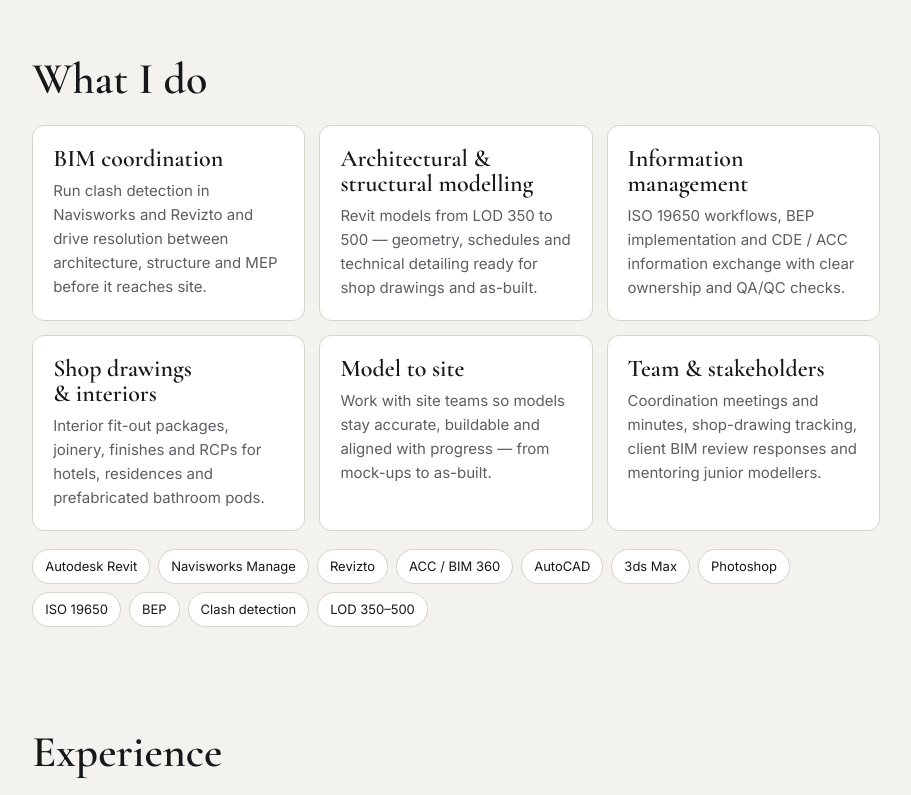
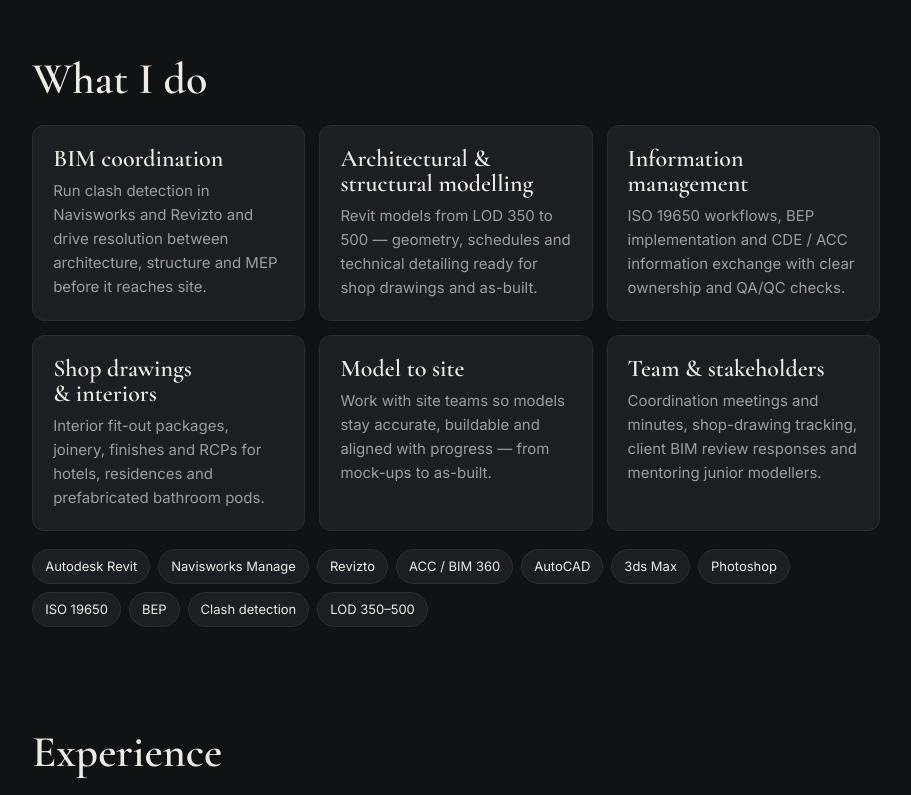
Before and after one commit to andreweshak/andreweshak.github.io, a plain HTML site: page index.html in a window 1280 px wide. Shown: the part 1160-1955 px from the top of the page, without its empty margins (349-1260 px from the left). Drawn offline with nearby package versions, Linux system fonts and the light colour scheme.

Commit message:
Make site dark by default and link each Credly badge
Co-Authored-By: Claude Opus 5.5 <noreply@anthropic.com>
Claude-Session: https://claude.ai/code/session_01Mi74nWocQpAZjdjfvAre9b

```diff
--- a/index.html
+++ b/index.html
@@ -2,6 +2,8 @@
 <html lang="en">
 <head>
 <meta charset="utf-8">
+<meta name="color-scheme" content="dark">
+<meta name="theme-color" content="#111214">
 <meta name="viewport" content="width=device-width, initial-scale=1">
 <title>Andrew Eshak — BIM Architect Engineer</title>
 <meta name="description" content="Andrew Eshak — BIM Architect Engineer in Dubai. Revit, Navisworks, Revizto, ISO 19650. Projects across the UAE, Saudi Arabia, Australia and Egypt.">
@@ -14,11 +16,10 @@
    PICTURE: a strip of three project plates up top; every project opens as a sheet set
    COLOUR and TYPE: charcoal ground, bone ink, glass-blue accent; Cormorant Garamond + Inter
    LAYOUT: fixed identity column left, long scroll right; stacks on narrow screens */
-:root{color-scheme:light dark;
+:root{color-scheme:dark;
  --bg:light-dark(#f3f2ee,#111214);--panel:light-dark(#e9e7e1,#18191c);--card:light-dark(#ffffff,#1d1e22);
  --ink:light-dark(#16171a,#ecebe6);--mute:light-dark(#5c5e64,#9c9da3);--line:light-dark(#d6d3cb,#2b2d32);
  --acc:light-dark(#1f5f8f,#8cc3e6)}
-:root[data-theme=light]{color-scheme:light}:root[data-theme=dark]{color-scheme:dark}
 *{box-sizing:border-box;min-width:0}
 html{scroll-padding-top:24px;scroll-behavior:smooth}
 body{margin:0;background:var(--bg);color:var(--ink);font:16px/1.6 Inter,system-ui,sans-serif;overflow-x:clip}
@@ -269,15 +270,15 @@ const certs=[
  ["BIM Coordinator Diploma","Autodesk","ID EM303368097485325265103"],
  ["Navisworks Manage Certification","Autodesk","ID EM303368097562485265103"]];
 const badges=[
- ["Project Management Professional (PMP)®","Expires Nov 14, 2031"],
- ["AI in Agile Delivery","Issued Jun 12, 2026"],
- ["PMI® Essentials: M.O.R.E. In Action","Issued Jun 12, 2026"],
- ["Value Stream Management","Issued Jun 12, 2026"],
- ["Generative AI Overview for Project Managers","Issued Jun 11, 2026"],
- ["Talking to AI: Prompt Engineering for Project Managers","Issued Jun 11, 2026"],
- ["Practical Application of Gen AI for Project Managers","Issued Dec 17, 2025"]];
+ ["Project Management Professional (PMP)®","Expires Nov 14, 2031","cf3963a6-b097-4ef5-8285-8b94cd92bc5c"],
+ ["AI in Agile Delivery","Issued Jun 12, 2026","14e9deca-07bd-44b9-a060-544d38bde97d"],
+ ["PMI® Essentials: M.O.R.E. In Action","Issued Jun 12, 2026","e02a4f42-b26c-444a-ba50-52f0ed51f8a3"],
+ ["Value Stream Management","Issued Jun 12, 2026","9d4a2e25-6c60-4f18-a58c-e3b46df0b77e"],
+ ["Generative AI Overview for Project Managers","Issued Jun 11, 2026","c512c9b6-c1f0-4e56-b8ac-2e19355f958b"],
+ ["Talking to AI: Prompt Engineering for Project Managers","Issued Jun 11, 2026","f5986831-cfbc-471f-9c92-2b9854674cc8"],
+ ["Practical Application of Gen AI for Project Managers","Issued Dec 17, 2025","3ab2ef60-162e-48e9-9410-21dc2622be37"]];
 const $=id=>document.getElementById(id);
-$("badges").innerHTML=badges.map(([a,c])=>`<a class="cert" href="https://www.credly.com/users/andrew-eshak.8b222753" target="_blank" rel="noopener" style="color:inherit;text-decoration:none"><span class="iss">Project Management Institute · Credly</span><b>${a}</b><small>${c}</small></a>`).join("");
+$("badges").innerHTML=badges.map(([a,c,id])=>`<a class="cert" href="https://www.credly.com/badges/${id}" target="_blank" rel="noopener" style="color:inherit;text-decoration:none"><span class="iss">Project Management Institute · Credly</span><b>${a}</b><small>${c}</small></a>`).join("");
 $("skills").innerHTML=skills.map(([h,p])=>`<div class="box"><h3>${h}</h3><p>${p}</p></div>`).join("");
 $("tools").innerHTML=tools.map(t=>`<span class="chip">${t}</span>`).join("");
 $("jobs").innerHTML=jobs.map(j=>`<div class="job"><div class="when">${j.w}<br>${j.l}</div><div><h3>${j.t}${j.now?'<span class="now">Current</span>':''}</h3><div class="co">${j.c}</div><ul>${j.d.map(x=>`<li>${x}</li>`).join("")}</ul><div class="pj"><b>Projects:</b> ${j.p}</div></div></div>`).join("");
```
